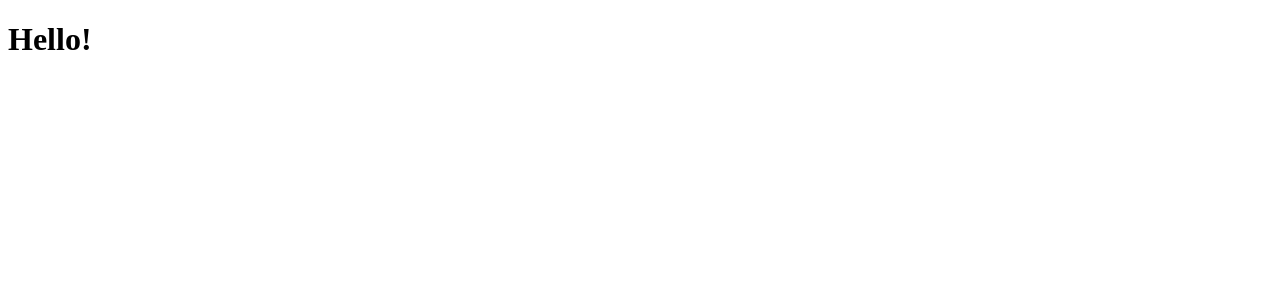
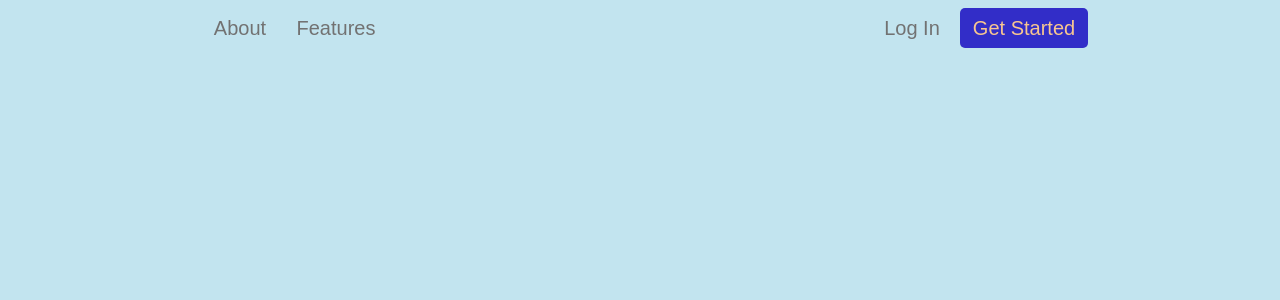
Before and after one commit to JimmyTran48/GIt-r-Done, a React app: page / in a window 1280 px wide. Shown: the top 300 px of the page. Built offline with nearby package versions, Linux system fonts and the light colour scheme.

Commit message:
initial colors & navbar

```diff
--- a/client/App.js
+++ b/client/App.js
@@ -1,7 +1,8 @@
 import React from 'react';
+import NavBar from './src/components/navbar/NavBar';
 
 const App = () => {
-  return <h1>Hello!</h1>;
+  return <NavBar />;
 };
 
 export default App;
--- /dev/null
+++ b/client/src/assests/colors.scss
@@ -0,0 +1,6 @@
+$navy: #322dc8;
+$brightNavy: #1874d2;
+$lightBlue: #c2e4ef;
+$peach: #f8c690;
+
+$gray: #727272;
--- /dev/null
+++ b/client/src/components/UI/Button.js
@@ -0,0 +1,11 @@
+import React from 'react';
+
+const Button = (props) => {
+  return (
+    <button onClick={props.onClick} className={props.className}>
+      {props.children}
+    </button>
+  );
+};
+
+export default Button;
--- /dev/null
+++ b/client/src/components/navbar/NavBar.js
@@ -0,0 +1,23 @@
+import React from 'react';
+
+//  importing children components
+import Button from '../UI/Button';
+//  importing styles
+import classes from './NavBar.module.scss';
+
+const NavBar = (props) => {
+  return (
+    <nav className={classes.nav}>
+      <div>
+        <Button className={classes.button}>About</Button>
+        <Button className={classes.button}>Features</Button>
+      </div>
+      <div>
+        <Button className={classes.button}>Log In</Button>
+        <Button className={classes.start}>Get Started</Button>
+      </div>
+    </nav>
+  );
+};
+
+export default NavBar;
--- /dev/null
+++ b/client/src/components/navbar/NavBar.module.scss
@@ -0,0 +1,40 @@
+@import '../../assests/colors.scss';
+
+.nav {
+  width: 70%;
+  height: 3.5rem;
+
+  margin: 0 auto;
+
+  display: flex;
+  align-items: center;
+  justify-content: space-between;
+
+}
+
+.button {
+  width: 6rem;
+
+  color: $gray;
+  font-size: 1.25rem;
+  background-color: transparent;
+}
+
+.start {
+  width: 8rem;
+  height: 2.5rem;
+  color: $peach;
+  font-size: 1.25rem;
+  background-color: $navy;
+}
+
+.button,
+.start {
+  border: 1px solid transparent;
+  border-radius: 5px;
+}
+
+.button:hover,
+.start:hover {
+  cursor: pointer;
+}
--- a/package.json
+++ b/package.json
@@ -5,7 +5,8 @@
   "main": "index.js",
   "scripts": {
     "test": "echo \"Error: no test specified\" && exit 1",
-    "start": "concurrently \"webpack-dev-server\" \"nodemon ./server/server.js\""
+    "start": "concurrently \"webpack-dev-server\" \"nodemon ./server/server.js\"",
+    "dev": "webpack-dev-server"
   },
   "keywords": [],
   "author": "Jimmy",
--- a/public/index.html
+++ b/public/index.html
@@ -4,7 +4,8 @@
     <meta charset="UTF-8" />
     <meta http-equiv="X-UA-Compatible" content="IE=edge" />
     <meta name="viewport" content="width=device-width, initial-scale=1.0" />
-    <title>Document</title>
+    <link rel="stylesheet" href="./reset.css" />
+    <title>Project Management</title>
   </head>
   <body id="root"></body>
 </html>
--- /dev/null
+++ b/public/reset.css
@@ -0,0 +1,128 @@
+html,
+body,
+div,
+span,
+applet,
+object,
+iframe,
+h1,
+h2,
+h3,
+h4,
+h5,
+h6,
+p,
+blockquote,
+pre,
+a,
+abbr,
+acronym,
+address,
+big,
+cite,
+code,
+del,
+dfn,
+em,
+img,
+ins,
+kbd,
+q,
+s,
+samp,
+small,
+strike,
+strong,
+sub,
+sup,
+tt,
+var,
+b,
+u,
+i,
+center,
+dl,
+dt,
+dd,
+ol,
+ul,
+li,
+fieldset,
+form,
+label,
+legend,
+table,
+caption,
+tbody,
+tfoot,
+thead,
+tr,
+th,
+td,
+article,
+aside,
+canvas,
+details,
+embed,
+figure,
+figcaption,
+footer,
+header,
+hgroup,
+menu,
+nav,
+output,
+ruby,
+section,
+summary,
+time,
+mark,
+audio,
+video {
+  margin: 0;
+  padding: 0;
+  border: 0;
+  font-size: 100%;
+  font: inherit;
+  vertical-align: baseline;
+}
+/* HTML5 display-role reset for older browsers */
+article,
+aside,
+details,
+figcaption,
+figure,
+footer,
+header,
+hgroup,
+menu,
+nav,
+section {
+  display: block;
+}
+body {
+  line-height: 1;
+}
+ol,
+ul {
+  list-style: none;
+}
+blockquote,
+q {
+  quotes: none;
+}
+blockquote:before,
+blockquote:after,
+q:before,
+q:after {
+  content: '';
+  content: none;
+}
+table {
+  border-collapse: collapse;
+  border-spacing: 0;
+}
+
+body {
+  background-color: #c2e4ef;
+}
```
